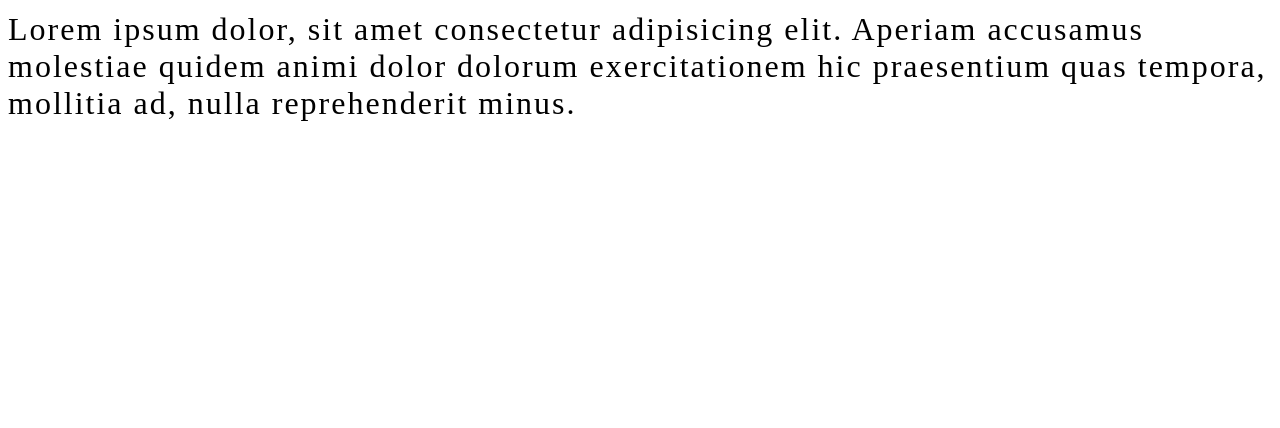
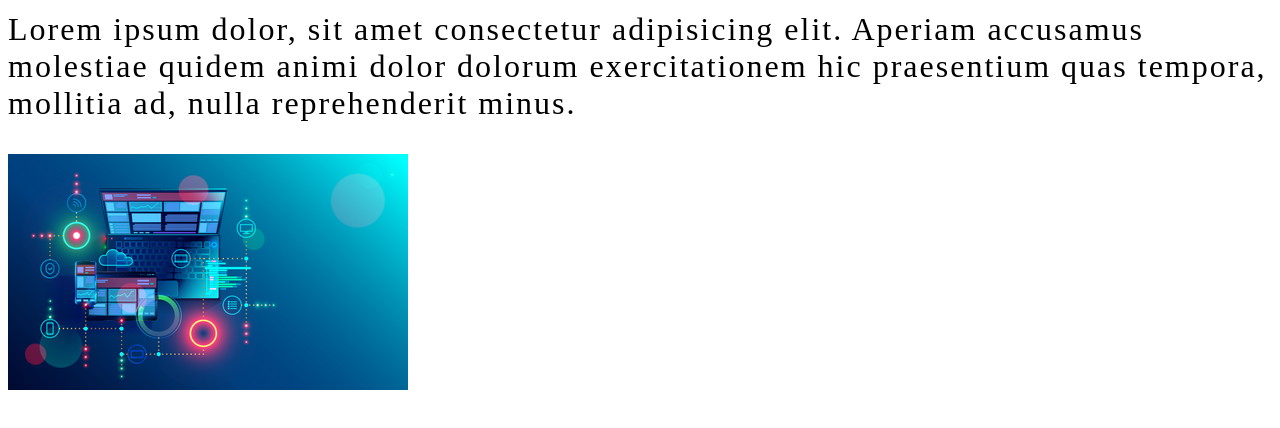
Before and after one commit to OpeyemiAkinwumi/AprilFlip, a plain HTML site: page index.html in a window 1280 px wide. Shown: the part 108-536 px from the top of the page. Drawn offline with Linux system fonts and the light colour scheme.

Commit message:
Inserted the images

```diff
--- a/index.html
+++ b/index.html
@@ -13,5 +13,9 @@
       accusamus molestiae quidem animi dolor dolorum exercitationem hic
       praesentium quas tempora, mollitia ad, nulla reprehenderit minus.
     </p>
+    <img
+      src="images/andrey-suslov-shutterstock-1199480788_w400-3.png"
+      alt="Image"
+    />
   </body>
 </html>
--- a/style.css
+++ b/style.css
@@ -7,3 +7,6 @@ p {
   font-size: 2rem;
   letter-spacing: 2px;
 }
+img {
+  width: 400px;
+}
```
Also changed, not shown: images/andrey-suslov-shutterstock-1199480788_w400-3.png (added), images/pexels-photo-1858175.jpeg (added).
